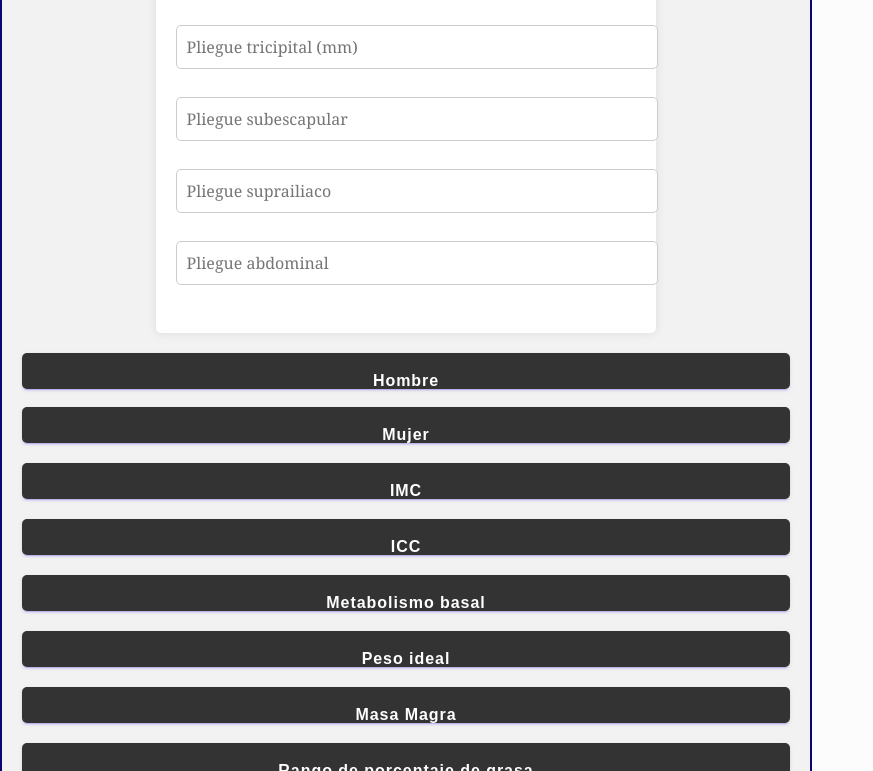
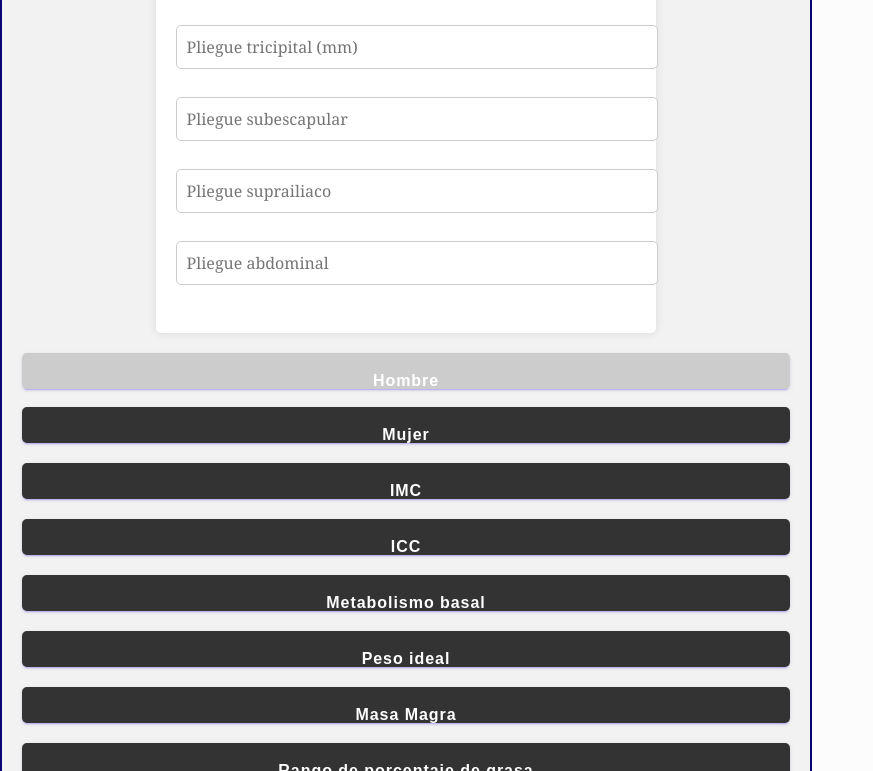
Before and after one commit to chacaia/suricato, a plain HTML site: page suricato.html in a window 1280 px wide. Both pictures are taken after a click on the button "Hombre". Shown: the part 457-1228 px from the top of the page, without its empty margins (0-873 px from the left). Drawn offline with Linux system fonts and the light colour scheme.

Commit message:
Suricato.html
Signed-off-by: chacaia <135660330+chacaia@users.noreply.github.com>

```diff
--- a/suricato.html
+++ b/suricato.html
@@ -66,6 +66,10 @@
       border-radius: 5px;
       cursor: pointer;
     }
+
+button.active {
+  background-color: #ccc !important;
+}
 
     button:hover {
       background-color: #555;
```
